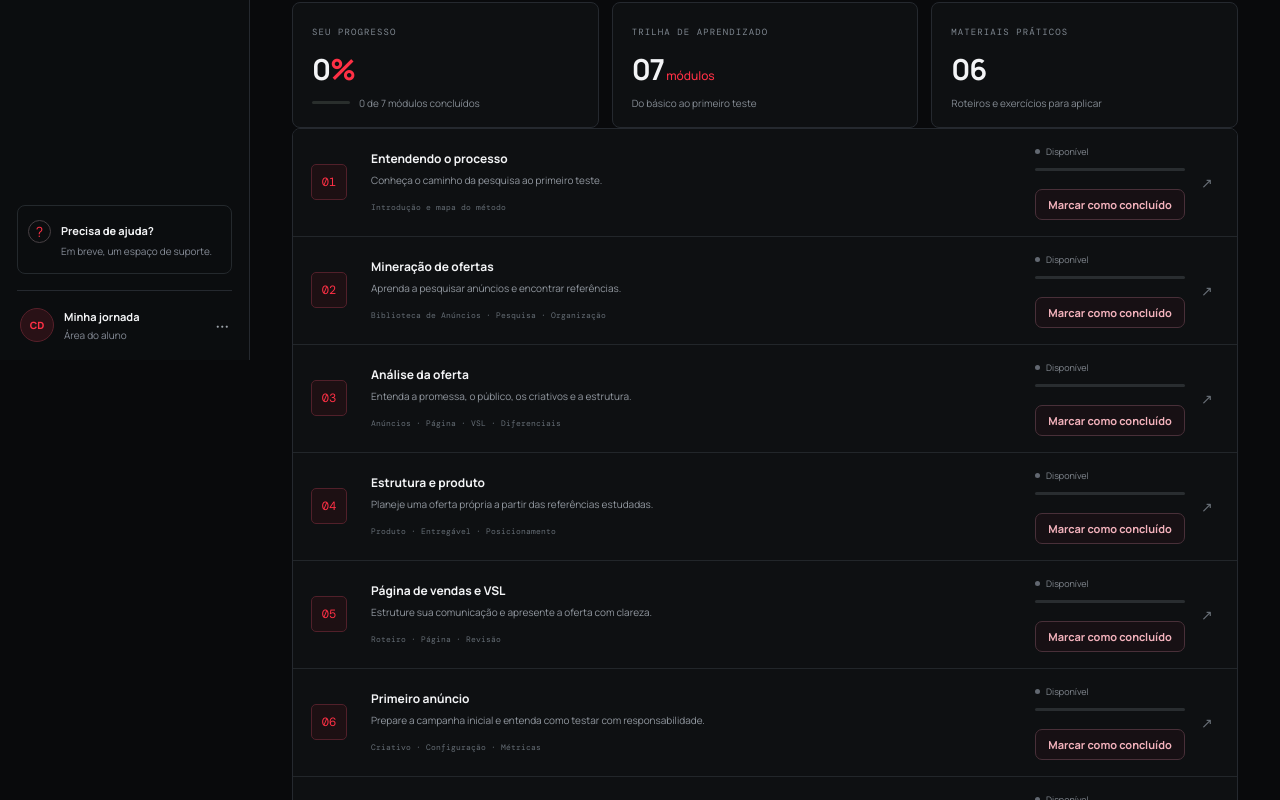
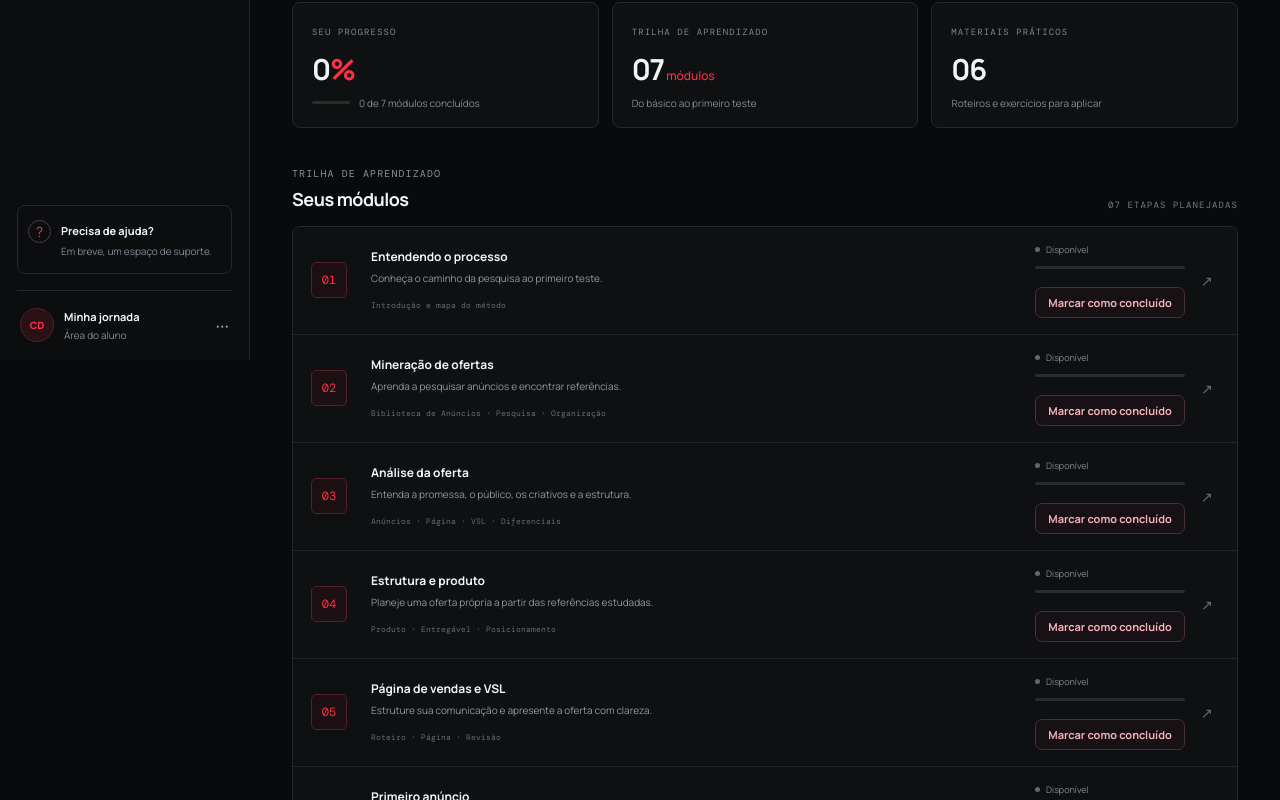
Before and after one commit to oLuiixz/o-clone-digital, a Next.js app: page / in a window 1280 px wide. Shown: the part 440-1240 px from the top of the page. Built offline with nearby package versions, Linux system fonts and the light colour scheme.

Commit message:
Organizar lista única de módulos com progresso

```diff
--- a/app/components/ModuleProgress.js
+++ b/app/components/ModuleProgress.js
@@ -34,7 +34,9 @@ export default function ModuleProgress({ modules }) {
       <div className="stat-card"><span className="stat-label">TRILHA DE APRENDIZADO</span><div className="stat-main">07<span className="stat-unit"> módulos</span></div><div className="stat-foot">Do básico ao primeiro teste</div></div>
       <div className="stat-card"><span className="stat-label">MATERIAIS PRÁTICOS</span><div className="stat-main">06</div><div className="stat-foot">Roteiros e exercícios para aplicar</div></div>
     </section>
-    <div className="module-list">{modules.map((module) => {
+    <section className="section-block modules-section" id="modulos">
+      <div className="section-heading"><div><div className="eyebrow muted">TRILHA DE APRENDIZADO</div><h2>Seus módulos</h2></div><span className="section-note">07 ETAPAS PLANEJADAS</span></div>
+      <div className="module-list">{modules.map((module) => {
       const done = completed.includes(module.number);
       return <div className="module-row" key={module.number}>
         <div className="module-number">{module.number}</div>
@@ -42,6 +44,7 @@ export default function ModuleProgress({ modules }) {
         <div className="module-state"><span className={done ? "state-pill completed" : "state-pill"}><i></i>{done ? "Concluído" : "Disponível"}</span><div className="module-progress"><span style={{width: done ? "100%" : "0%"}} /></div><button type="button" className="module-complete-button" onClick={() => toggle(module.number)}>{done ? "Desmarcar conclusão" : "Marcar como concluído"}</button></div>
         <a className="module-arrow" href={`/modulos/${module.slug}`} aria-label={`Abrir módulo ${module.number}`}>↗</a>
       </div>;
-    })}</div>
+      })}</div>
+    </section>
   </>;
 }
```
